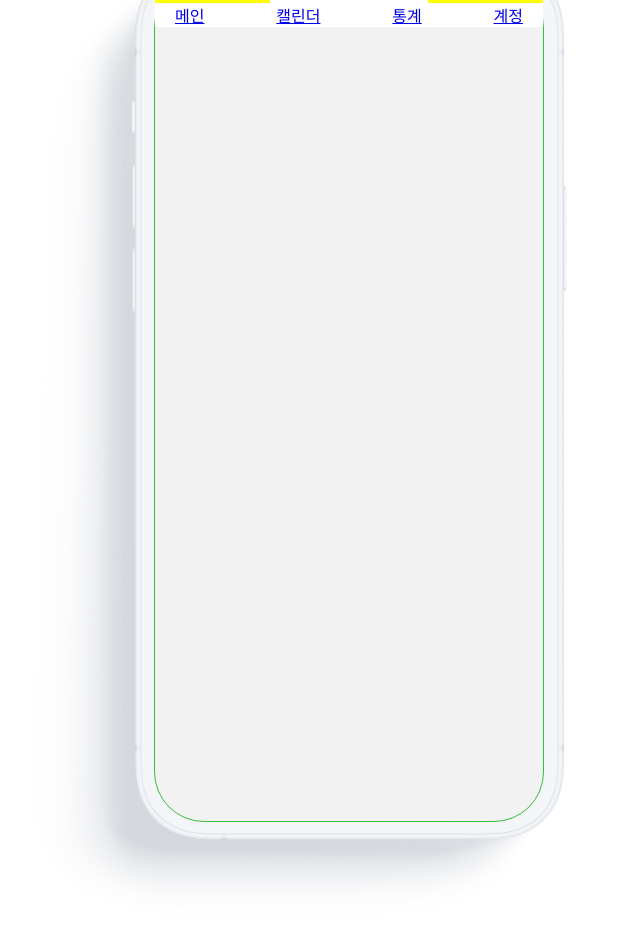
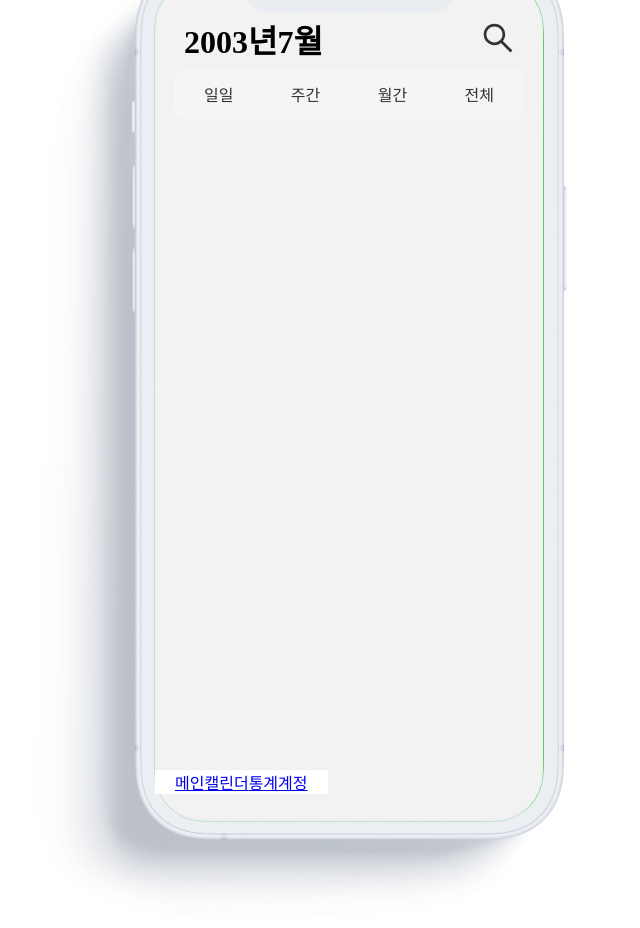
Before and after one commit to ozazat/moayo, a React (Vite) app: page /main in a window 1280 px wide. Shown: the top 928 px of the page, without its empty margins (291-931 px from the left). Built offline with nearby package versions, Linux system fonts and the light colour scheme; a web font is replaced by a local one.

Commit message:
design: mainHeader 디자인 구현중

```diff
--- a/src/App.tsx
+++ b/src/App.tsx
@@ -13,7 +13,7 @@ import Add from "@/routes/Add/Add";
 import Edit from "./routes/Edit/Edit";
 import Search from "@/routes/Search/Search";
 import styled from "styled-components";
-import iphone from "/public/iPhone12_Clay_Shadow.png";
+import iphone from "@/assets/iPhone12_Clay_Shadow.png";
 
 const App = () => {
   return (
@@ -50,7 +50,8 @@ const Section = styled.section`
   height: 844px;
   background-color : var(--base-color-lightgrey);
   border: 1.5px solid var(--point-color-green); // 추후 삭제하기!!!!!!
-	border-radius: 50px
+	border-radius: 50px;
+  z-index : -1;
 `
 
 const IPhoneImg = styled.div/*css*/ `
@@ -61,11 +62,11 @@ const IPhoneImg = styled.div/*css*/ `
   right: 0;
   margin: 0 auto;
   display: flex;
-  z-index: -1;
+  z-index: 0;
   flex-direction: column;
   justify-content: center;
   align-items: center;
-  opacity: 50%; // 추후 삭제하기!!!!!!!
+  opacity: 80%; // 추후 삭제하기!!!!!!!
   img {
     width: 690px;
     height: auto;
--- a/src/components/common/MainHeader.tsx
+++ b/src/components/common/MainHeader.tsx
@@ -1,35 +1,94 @@
-import { Link } from "react-router-dom";
+import { NavLink } from "react-router-dom";
 import styled from "styled-components";
+import { SearchOutlined } from "@ant-design/icons";
 
 const MainHeader = () => {
   return (
     <>
-    <MainHeaderContainer>
-      <Link to="/main/daily">
-        <div>일일</div>
-      </Link>
-      <Link to="/main/weekly">
-        <div>주간</div>
-      </Link>
-      <Link to="/main/monthly">
-        <div>월간</div>
-      </Link>
-      <Link to="/main/all">
-        <div>전체</div>
-      </Link>
-    </MainHeaderContainer>
-  </>
-  )
+      <MainHeaderFirstRow>
+        <div>2003년7월</div>
+        <StyledLink to="/search">
+          <SearchOutlined />
+        </StyledLink>
+      </MainHeaderFirstRow>
+      <MainHeaderSecondRow>
+        <StyledLink to="/main/daily">
+          <div>일일</div>
+        </StyledLink>
+        <StyledLink to="/main/weekly">
+          <div>주간</div>
+        </StyledLink>
+        <StyledLink to="/main/monthly">
+          <div>월간</div>
+        </StyledLink>
+        <StyledLink to="/main/all">
+          <div>전체</div>
+        </StyledLink>
+      </MainHeaderSecondRow>
+    </>
+  );
 };
 
 export default MainHeader;
+const StyledLink = styled(NavLink)`
+  text-decoration: none;
+  color: var(--base-color-black);
+  display: block;
+  align-items: center;
 
-const MainHeaderContainer = styled.div `
+  & > div {
+    position: relative;
+    padding-bottom: 0px;
+  }
+
+  & > div::after {
+    content: "";
+    position: absolute;
+    left: -15px;
+    right: -15px;
+    bottom: -15px;
+    height: 4px;
+    width: auto;
+    /* background-color: transparent; */
+    transition: background-color 0.3s ease;
+  }
+
+  &:hover > div {
+    font-weight: 900;
+  }
+
+  &:hover > div::after {
+    background-color: var(--point-color-red);
+  }
+`;
+
+const MainHeaderFirstRow = styled.div`
   display: flex;
+  position: relative;
   justify-content: space-between;
   align-items: center;
-  max-width: 390px;
-  max-height: 80px;
-  padding: 0 20px;
-  background-color: #ffffff;
+  font-size: 2rem;
+  width: 350px;
+  height: 40px;
+  padding: 0 10px;
+  & > div {
+    font-weight : 900;
+  }
+  /* background-color: skyblue;
+  border: 1px solid black; */
+
 `;
+
+const MainHeaderSecondRow = styled.div`
+  display: flex;
+  position: relative;
+  justify-content: space-between;
+  align-items: center;
+  width: 350px;
+  height: 50px;
+  padding: 0 30px;
+  background-color: var(--base-color-white);
+  /* border: 1px solid black; */
+  border-radius: 10px;
+  margin-top: 10px;
+`;
--- a/src/components/common/NavBar.tsx
+++ b/src/components/common/NavBar.tsx
@@ -24,9 +24,10 @@ export const NavBar = () => {
 
 const NavContainer = styled.div`
   display: flex;
+  position: fixed;
   justify-content: space-between;
   align-items: center;
-  max-width: 390px;
+  top : 770px;
   max-height: 80px;
   padding: 0 20px;
   background-color: #ffffff;
--- a/src/layout/MainLayout.tsx
+++ b/src/layout/MainLayout.tsx
@@ -26,9 +26,11 @@ const Main = styled.main`
 
 const MainContainer = styled.div`
   display: flex;
+  position: relative;
   flex-direction: column;
   justify-content: center;
   align-items: center;
+  top: 40px;
   max-width: 390px;
-  background-color: yellow;
+  /* background-color: yellow; */
 `;
--- a/src/layout/SubLayout.tsx
+++ b/src/layout/SubLayout.tsx
@@ -10,7 +10,7 @@ const SubLayout = () => {
           <Outlet />
         </main>
       </SubContainer>
-      <NavBar />
+        <NavBar />
     </div>
   );
 };
@@ -18,6 +18,8 @@ export default SubLayout;
 
 const SubContainer = styled.div`
   display: flex;
+  position: relative;
+  top: 30px;
   flex-direction: column;
   justify-content: center;
   align-items: center;
--- a/src/routes/Calendar/Calendar.tsx
+++ b/src/routes/Calendar/Calendar.tsx
@@ -1,3 +1,4 @@
+
 const Calendar = () => {
   return <div>Calendar</div>;
 };
```
Also changed, not shown: src/assets/iPhone12_Clay_Shadow.png (added).
